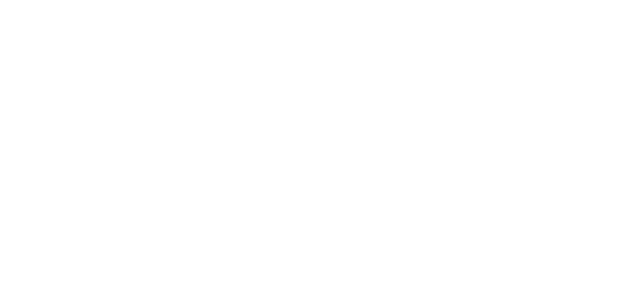
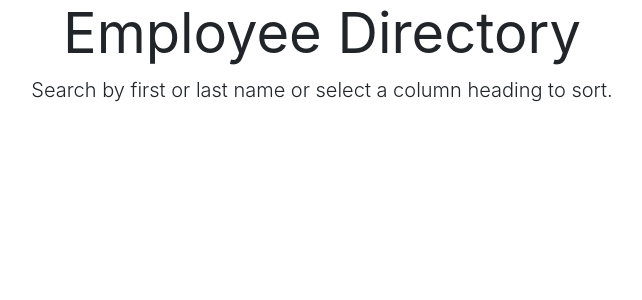
Before and after one commit to NhiDanis/Employee-Directory, a React (Create React App) app: page / in a window 1280 px wide. Shown: the top 300 px of the page, without its empty margins (318-960 px from the left). Built offline with nearby package versions, Linux system fonts and the light colour scheme.

Commit message:
commit jumbotron

```diff
--- a/src/App.js
+++ b/src/App.js
@@ -1,9 +1,12 @@
+import React from "react";
 import logo from './logo.svg';
 import './App.css';
+import Jumbotron from './components/jumbotron';
 
 function App() {
   return (
     <div className="App">
+      <Jumbotron/>
 
     </div>
   );
--- /dev/null
+++ b/src/components/jumbotron.js
@@ -0,0 +1,18 @@
+import React from 'react';
+import "../styles/jumbotron.css"
+
+function Jumbotron () {
+    return (
+        <div>
+            <div className="jumbotron jumbotron-fluid" id="jumbotron">
+                <div className="container">
+                    <h1 className="display-4"><b>Employee Directory</b></h1>
+                        <p className="lead">Search by first or last name or select a column heading to sort.</p>
+                </div>
+            </div>
+
+        </div>
+    )
+}
+
+export default Jumbotron;
```
Also changed, not shown: src/components/searchBar.js (added), src/components/table.js (added), src/styles/jumbotron.css (added), src/styles/searchBar.css (added), src/styles/table.css (added).
